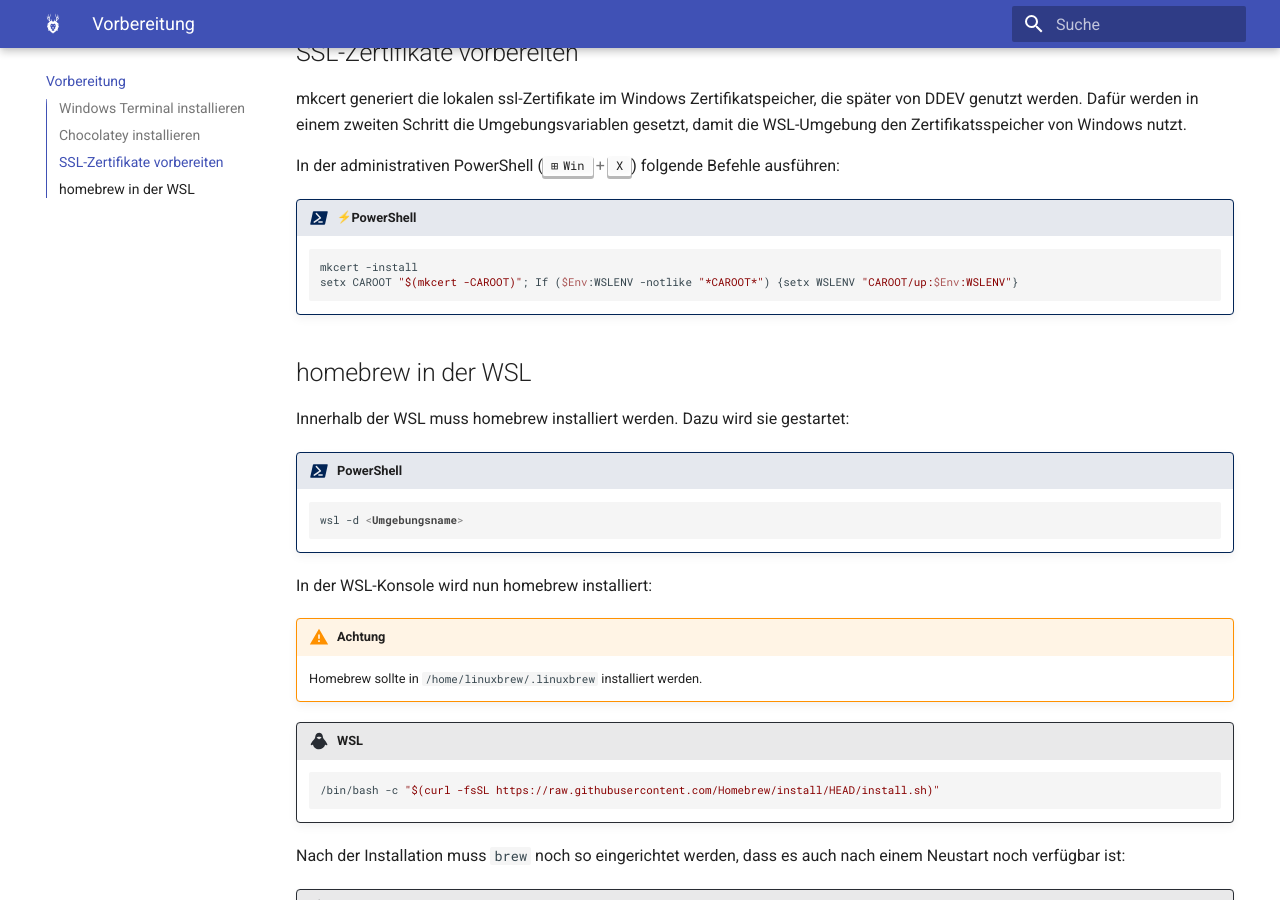
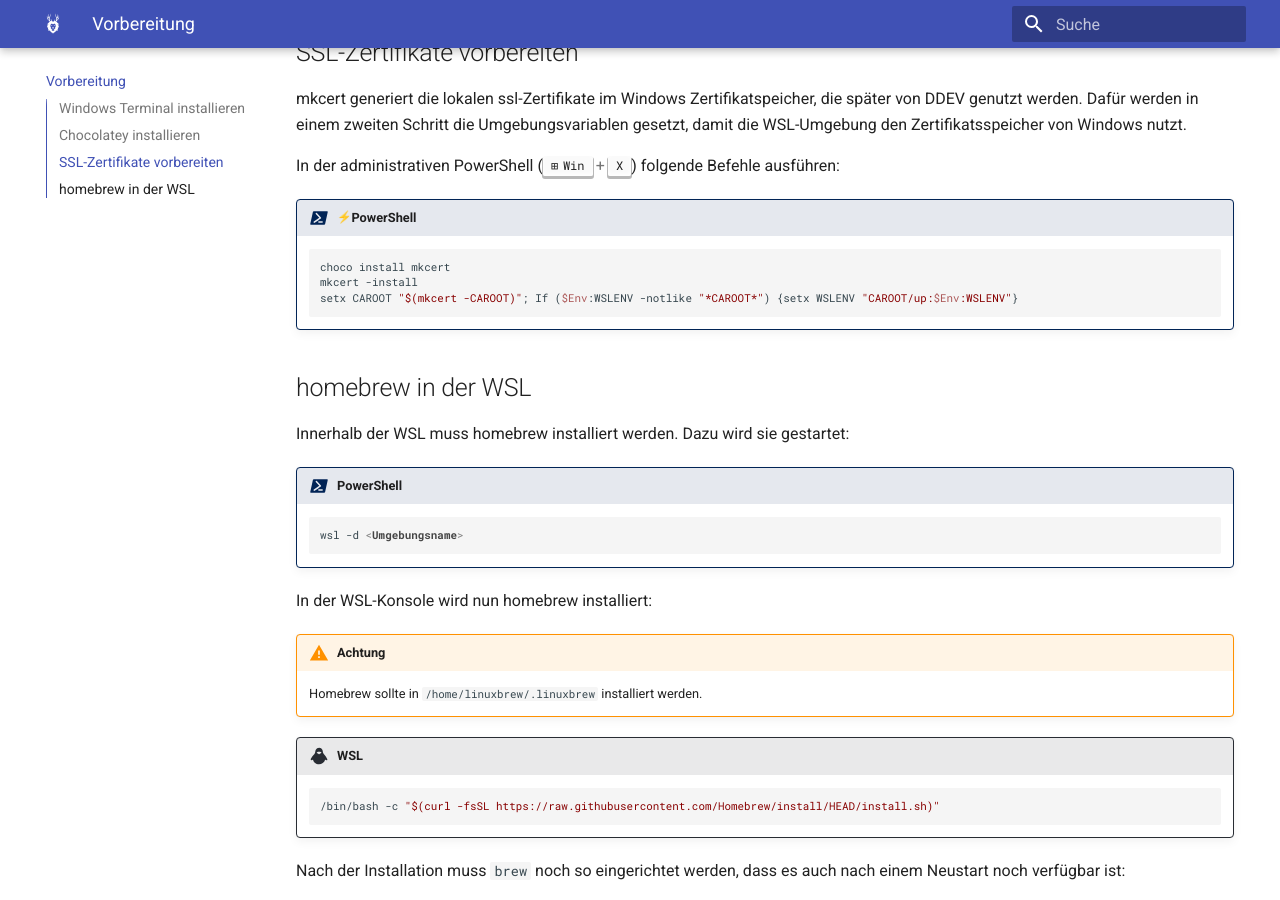
Before and after one commit to Ice2b/DevEnv-Docs, an MkDocs documentation site: the page built from docs/preparations.md, in a window 1280 px wide and 900 px high, scrolled down 897 px. Built offline with MkDocs 1.6.1 and Material for MkDocs 9.7.7, drawn with Linux system fonts in a browser that asks for light colours; nearby versions of some CDN libraries; emoji names are drawn with the system emoji font.

Commit message:
Added cohoco install mkcert to preparations

````diff
--- a/docs/preparations.md
+++ b/docs/preparations.md
@@ -33,6 +33,7 @@ Dafür werden in einem zweiten Schritt die Umgebungsvariablen gesetzt, damit die
 In der administrativen PowerShell (++windows+x++) folgende Befehle ausführen:
 !!! powershell ":zap:PowerShell"
     ```ps1
+    choco install mkcert
     mkcert -install
     setx CAROOT "$(mkcert -CAROOT)"; If ($Env:WSLENV -notlike "*CAROOT*") {setx WSLENV "CAROOT/up:$Env:WSLENV"}
     ```
````
